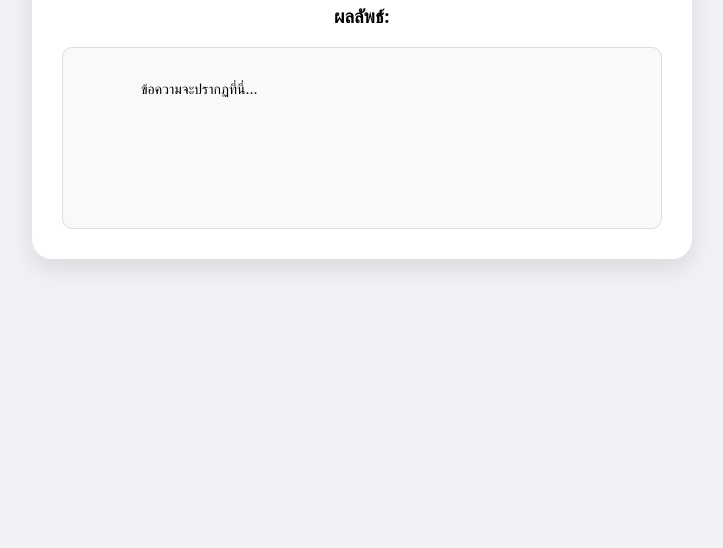
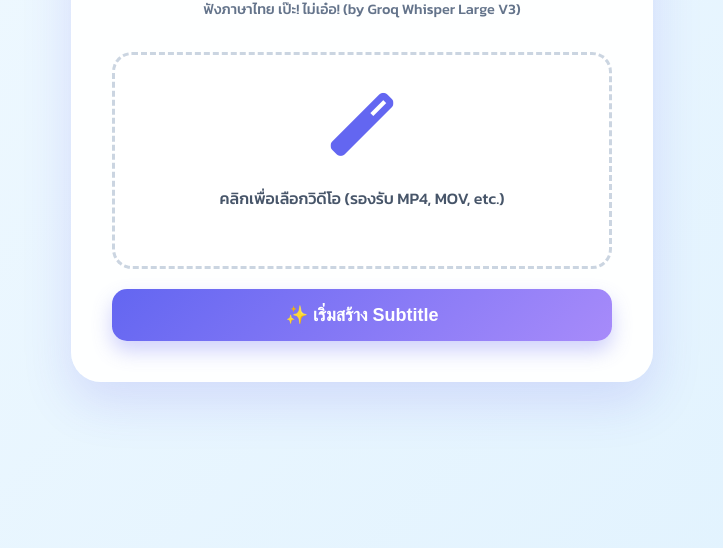
Before and after one commit to chxngth369-lang/Subtitle, a plain HTML site: page index.html in a window 1280 px wide. Shown: the part 292-840 px from the top of the page, without its empty margins (278-1001 px from the left). Before the commit the page ends 800 px from the top, so only its background shows below. Drawn offline with Linux system fonts and the light colour scheme.

Commit message:
Update title and enhance styling for subtitles app

```diff
--- a/index.html
+++ b/index.html
@@ -3,70 +3,199 @@
 <head>
     <meta charset="UTF-8">
     <meta name="viewport" content="width=device-width, initial-scale=1.0">
-    <title>AI Auto Subtitle - Star_show</title>
-    <link rel="stylesheet" href="style.css">
+    <title>AI Super Subtitle</title>
+    <link href="https://fonts.googleapis.com/css2?family=Kanit:wght@300;500;700&display=swap" rel="stylesheet">
+    <link href="https://cdnjs.cloudflare.com/ajax/libs/font-awesome/6.0.0/css/all.min.css" rel="stylesheet">
+    <style>
+        :root {
+            --primary: #6366f1; /* สีม่วงๆ เหมือน CapCut */
+            --primary-dark: #4f46e5;
+            --secondary: #a78bfa;
+            --bg: #f8fafc;
+            --text: #1e293b;
+            --card-bg: rgba(255, 255, 255, 0.95);
+        }
+
+        body {
+            font-family: 'Kanit', sans-serif;
+            background: var(--bg);
+            background-image: linear-gradient(135deg, #f0f9ff 10%, #e0f2fe 100%);
+            display: flex;
+            justify-content: center;
+            align-items: center;
+            min-height: 100vh;
+            margin: 0;
+            padding: 20px;
+        }
+
+        .card {
+            background: var(--card-bg);
+            padding: 2.5rem;
+            border-radius: 30px;
+            box-shadow: 0 20px 50px rgba(79, 70, 229, 0.15);
+            width: 100%;
+            max-width: 500px;
+            backdrop-filter: blur(10px);
+            border: 1px solid rgba(255, 255, 255, 0.3);
+            text-align: center;
+            animation: fadeIn 0.8s ease;
+        }
+
+        @keyframes fadeIn { from { opacity: 0; transform: translateY(20px); } to { opacity: 1; transform: translateY(0); } }
+
+        h1 { color: var(--text); margin-bottom: 0.5rem; font-weight: 700; }
+        .sub-header { color: #64748b; margin-bottom: 2rem; font-size: 0.9rem; }
+
+        .upload-area {
+            border: 3px dashed #cbd5e1;
+            padding: 40px;
+            border-radius: 20px;
+            margin: 20px 0;
+            cursor: pointer;
+            transition: all 0.4s ease;
+            position: relative;
+            background: white;
+        }
+
+        .upload-area:hover {
+            border-color: var(--primary);
+            background: #f5f3ff;
+            transform: scale(1.02);
+        }
+
+        .upload-icon { font-size: 60px; color: var(--primary); margin-bottom: 15px; animation: pulse 2s infinite; }
+        @keyframes pulse { 0% { transform: scale(1); } 50% { transform: scale(1.05); } 100% { transform: scale(1); } }
+        #fileName { font-size: 1rem; color: #475569; font-weight: 500; word-break: break-all; }
+
+        #submitBtn {
+            background: linear-gradient(135deg, var(--primary) 0%, var(--secondary) 100%);
+            color: white;
+            border: none;
+            padding: 15px 30px;
+            border-radius: 15px;
+            font-size: 18px;
+            font-weight: 700;
+            cursor: pointer;
+            width: 100%;
+            transition: all 0.3s ease;
+            box-shadow: 0 10px 20px rgba(99, 102, 241, 0.3);
+        }
+
+        #submitBtn:hover { transform: translateY(-3px); box-shadow: 0 15px 30px rgba(99, 102, 241, 0.4); }
+        #submitBtn:disabled { background: linear-gradient(135deg, #94a3b8 0%, #cbd5e1 100%); cursor: not-allowed; box-shadow: none; transform: none; }
+
+        .loading-container { display: none; margin-top: 25px; text-align: center; }
+        .spinner { border: 4px solid #f3f3f3; border-top: 4px solid var(--primary); border-radius: 50%; width: 40px; height: 40px; animation: spin 1s linear infinite; margin: 0 auto 15px; }
+        @keyframes spin { 0% { transform: rotate(0deg); } 100% { transform: rotate(360deg); } }
+        .loading-text { color: var(--primary); font-weight: 500; animation: fadeText 1.5s infinite; }
+        @keyframes fadeText { 0%, 100% { opacity: 0.6; } 50% { opacity: 1; } }
+
+        #result {
+            margin-top: 25px;
+            text-align: left;
+            background: #1e293b; /* สีดำๆ เหมือนจอตัดต่อ */
+            color: #e2e8f0;
+            padding: 20px;
+            border-radius: 15px;
+            max-height: 350px;
+            overflow-y: auto;
+            white-space: pre-wrap;
+            font-family: 'Courier New', monospace;
+            line-height: 1.8;
+            font-size: 0.9rem;
+            display: none;
+            box-shadow: inset 0 2px 10px rgba(0,0,0,0.3);
+        }
+
+        /* สไตล์ Scrollbar สวยๆ */
+        #result::-webkit-scrollbar { width: 8px; }
+        #result::-webkit-scrollbar-track { background: #334155; border-radius: 10px; }
+        #result::-webkit-scrollbar-thumb { background: #64748b; border-radius: 10px; }
+        #result::-webkit-scrollbar-thumb:hover { background: var(--secondary); }
+    </style>
 </head>
 <body>
-    <div class="app-container">
-        <h1>🎬 AI Auto Subtitle</h1>
-        <p>อัปโหลดวิดีโอเพื่อสร้างคำบรรยายอัตโนมัติ</p>
+    <div class="card">
+        <h1>🚀 AI Super Sub</h1>
+        <p class="sub-header">ฟังภาษาไทย เป๊ะ! ไม่เอ๋อ! (by Groq Whisper Large V3)</p>
 
-        <div class="upload-section">
-            <input type="file" id="videoInput" accept="video/*">
-            <button id="uploadBtn" onclick="uploadVideo()">เริ่มสร้าง Subtitle</button>
+        <div class="upload-area" onclick="document.getElementById('videoInput').click()">
+            <i class="fas fa-magic upload-icon"></i>
+            <p id="fileName">คลิกเพื่อเลือกวิดีโอ (รองรับ MP4, MOV, etc.)</p>
+            <input type="file" id="videoInput" accept="video/*" hidden onchange="updateFileName()">
         </div>
 
-        <div id="status" class="status-text"></div>
+        <div id="loading" class="loading-container">
+            <div class="spinner"></div>
+            <p class="loading-text">กำลังแกะเสียงภาษาไทย... (ห้ามสลับแอป)</p>
+        </div>
 
-        <div class="result-area">
-            <h3>ผลลัพธ์:</h3>
-            <div id="subtitleResult" class="subtitle-box">
-                ข้อความจะปรากฏที่นี่...
-            </div>
-        </div>
+        <button id="submitBtn" onclick="uploadVideo()">✨ เริ่มสร้าง Subtitle</button>
+
+        <div id="result"></div>
     </div>
 
     <script>
+        // อัปเดตชื่อไฟล์เมื่อเลือก
+        function updateFileName() {
+            const input = document.getElementById('videoInput');
+            const fileNameDisplay = document.getElementById('fileName');
+            if (input.files.length > 0) {
+                fileNameDisplay.innerText = "ไฟล์ที่เลือก: " + input.files[0].name;
+            } else {
+                fileNameDisplay.innerText = "คลิกเพื่อเลือกวิดีโอ";
+            }
+        }
+
+        // ฟังก์ชันอัปโหลดหลัก
         async function uploadVideo() {
             const fileInput = document.getElementById('videoInput');
-            const status = document.getElementById('status');
-            const resultBox = document.getElementById('subtitleResult');
-            const btn = document.getElementById('uploadBtn');
+            const btn = document.getElementById('submitBtn');
+            const loading = document.getElementById('loading');
+            const resultDiv = document.getElementById('result');
+            const fileNameDisplay = document.getElementById('fileName');
 
             if (fileInput.files.length === 0) {
-                alert("กรุณาเลือกไฟล์วิดีโอก่อนครับ");
+                alert('กรุณาเลือกไฟล์วิดีโอของน้องก่อนครับ!');
                 return;
             }
 
             const formData = new FormData();
             formData.append('video', fileInput.files[0]);
 
-            // เตรียมหน้าจอขณะรอ
-            status.innerText = "⏳ กำลังประมวลผล... (อาจใช้เวลาสักครู่)";
+            // เตรียมหน้าจอ
             btn.disabled = true;
-            resultBox.innerText = "AI กำลังฟังเสียงและถอดความ...";
+            btn.style.display = 'none'; // ซ่อนปุ่ม
+            loading.style.display = 'block'; // โชว์ตัวโหลด
+            resultDiv.style.display = 'none'; // ซ่อนผลเก่า
 
             try {
-                // เปลี่ยน URL เป็นที่อยู่ Server ของคุณ (ถ้าใช้ Codespaces ต้องเปลี่ยนตามที่ระบบแจ้ง)
+                // ส่งไปที่ backend
                 const response = await fetch('/transcribe', {
                     method: 'POST',
                     body: formData
                 });
 
+                if (!response.ok) throw new Error('Network response was not ok');
+
                 const data = await response.json();
 
+                // แสดงผลลัพธ์
                 if (data.subtitle) {
-                    status.innerText = "✅ เสร็จเรียบร้อย!";
-                    resultBox.innerText = data.subtitle;
+                    resultDiv.innerText = data.subtitle;
+                    resultDiv.style.display = 'block';
                 } else {
-                    status.innerText = "❌ เกิดข้อผิดพลาด";
-                    resultBox.innerText = data.error || "ไม่สามารถประมวลผลได้";
+                    resultDiv.innerText = "เกิดข้อผิดพลาดในการประมวลผลครับ:\n" + data.error;
+                    resultDiv.style.display = 'block';
                 }
-            } catch (error) {
-                status.innerText = "❌ เชื่อมต่อ Server ไม่ได้";
-                console.error(error);
+            } catch (e) {
+                console.error('Error:', e);
+                alert('เชื่อมต่อ Server ไม่ได้ กรุณาเช็กหน้าจอดำ (Terminal) ว่ารันอยู่ไหม? และห้ามสลับหน้าจอ iPad ตอนอัปโหลดครับ');
             } finally {
+                // คืนค่าหน้าจอ
                 btn.disabled = false;
+                btn.style.display = 'block'; // โชว์ปุ่มคืน
+                loading.style.display = 'none'; // ซ่อนตัวโหลด
             }
         }
     </script>
```
